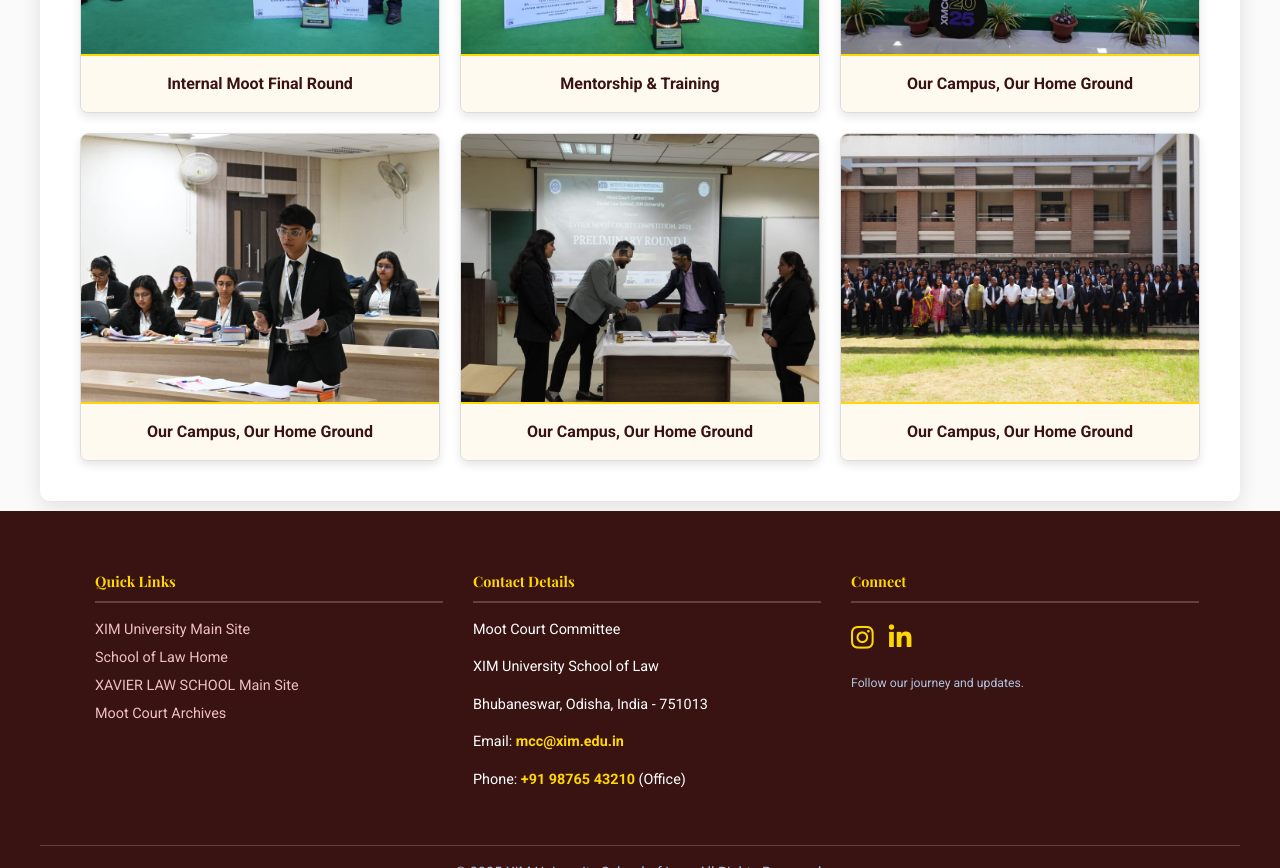
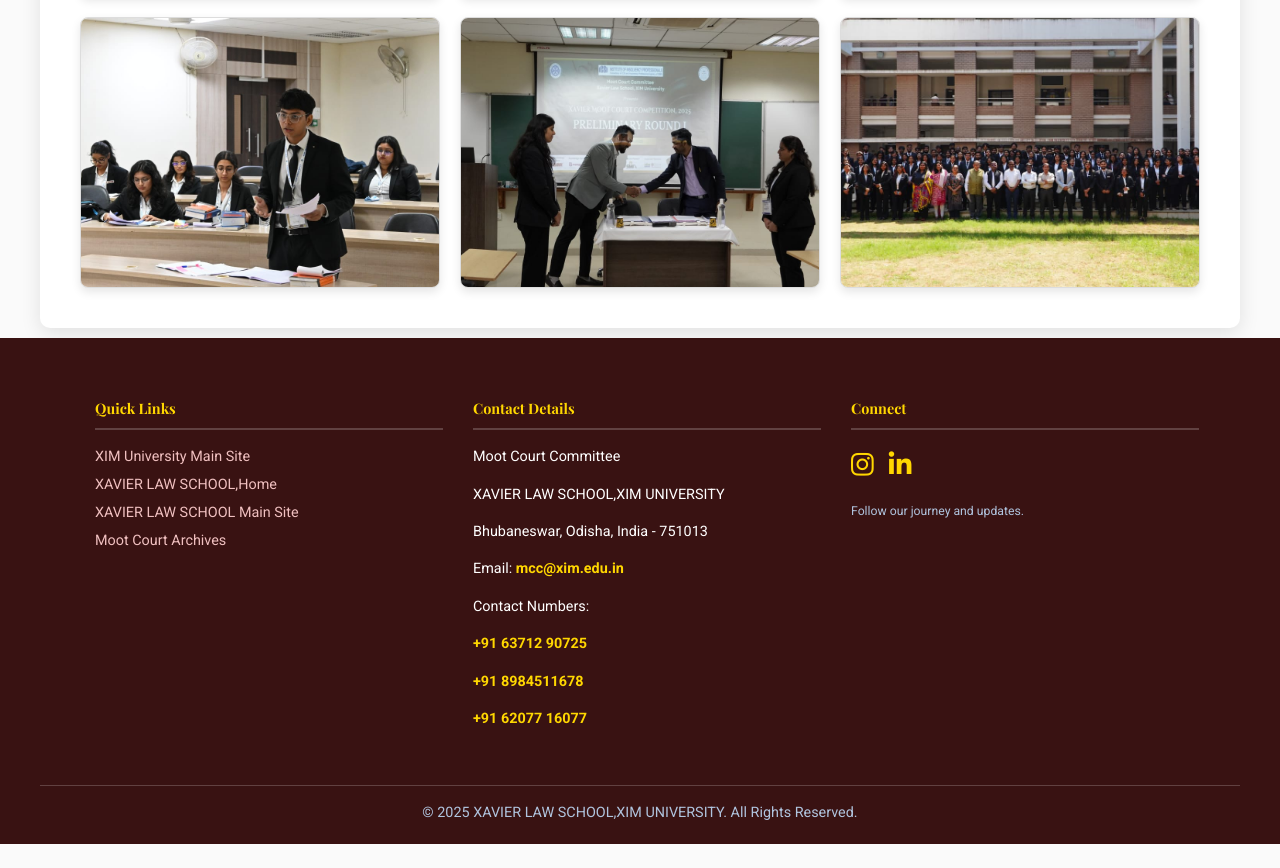
Before and after one commit to notsomohit/XMCC_2026, a plain HTML site: page index.html in a window 1280 px wide. Shown: the part 4569-5437 px from the top of the page. After the commit the page ends 5413 px from the top, so only its background shows below. Drawn offline with nearby package versions, Linux system fonts and the light colour scheme.

```diff
--- a/index.html
+++ b/index.html
@@ -149,7 +149,7 @@
                     </div>
                     <div class="member-details">
                         <h4 class="member-title">Faculty CO-Convenor</h4>
-                        <p class="member-name">Dr. MANISHA CHAKRABORTY</p>
+                        <p class="member-name">Dr. Manisha Chakraborty</p>
                         <p class="member-role">MOOT COURT COMMITTEE</p>
                     </div>
                 </div>
@@ -182,7 +182,7 @@
                     </div>
                     <div class="member-details">
                         <h4 class="member-title">co-convenor</h4>
-                        <p class="member-name">ISHIKA RANA </p>
+                        <p class="member-name">Ishika Rana </p>
                         <p class="member-role">Final Year B.A.LL.B.</p>
                     </div>
                 </div>
@@ -209,47 +209,47 @@
             <div class="gallery-grid">
                 <div class="gallery-item">
                     <img src= "assets/images/three/WhatsApp Image 2025-12-21 at 5.44.02 PM (1).jpeg" alt="Winning Team with Trophy" class="gallery-image">
-                    <div class="caption">National Moot Champions 2025</div>
+                    <!-- <div class="caption">National Moot Champions 2025</div> -->
                 </div>
 
                 <div class="gallery-item">
                     <img src="./assets/images/WhatsApp Image 2025-12-02 at 10.15.03 PM (1).jpeg" alt="Team at Competition Venue" class="gallery-image">
-                    <div class="caption">Memorial Submission Day</div>
+                    <!-- <div class="caption">Memorial Submission Day</div> -->
                 </div>
 
                 <div class="gallery-item">
                     <img src="./assets/images/WhatsApp Image 2025-12-02 at 10.15.03 PM.jpeg" alt="Best Speaker Award Ceremony" class="gallery-image">
-                    <div class="caption">Best Speaker Award Winner 2024</div>
+                    <!-- <div class="caption">Best Speaker Award Winner 2024</div> -->
                 </div>
 
                 <div class="gallery-item">
                     <img src="./assets/images/WhatsApp Image 2025-12-02 at 10.15.04 PM (1).jpeg" alt="Internal Moot Final Round" class="gallery-image">
-                    <div class="caption">Internal Moot Final Round</div>
+                    <!-- <div class="caption">Internal Moot Final Round</div> -->
                 </div>
 
                 <div class="gallery-item">
                     <img src="./assets/images/WhatsApp Image 2025-12-02 at 10.15.04 PM (2).jpeg" alt="Faculty with Mooters" class="gallery-image">
-                    <div class="caption">Mentorship & Training</div>
+                    <!-- <div class="caption">Mentorship & Training</div> -->
                 </div>
 
                 <div class="gallery-item">
                     <img src="./assets/images/WhatsApp Image 2025-12-02 at 10.15.05 PM.jpeg" alt="XIM University Law School Building" class="gallery-image">
-                    <div class="caption">Our Campus, Our Home Ground</div>
+                    <!-- <div class="caption">The Spirit of Xavier Mooting</div> -->
                 </div>
 
                 <div class="gallery-item">
                     <img src="./assets/images/three/WhatsApp Image 2025-12-21 at 5.44.02 PM.jpeg" alt="XIM University Law School Building" class="gallery-image">
-                    <div class="caption">Our Campus, Our Home Ground</div>
+                    <!-- <div class="caption">Students Engaged in Competitive Advocacy</div> -->
                 </div>
 
                 <div class="gallery-item">
                     <img src="./assets/images/three/WhatsApp Image 2025-12-21 at 5.44.04 PM.jpeg" alt="XIM University Law School Building" class="gallery-image">
-                    <div class="caption">Our Campus, Our Home Ground</div>
+                    <!-- <div class="caption">Our Campus, Our Home Ground</div> -->
                 </div>
 
                 <div class="gallery-item">
                     <img src="./assets/images/WhatsApp Image 2025-12-02 at 10.15.05 PM (1).jpeg" alt="XIM University Law School Building" class="gallery-image">
-                    <div class="caption">Our Campus, Our Home Ground</div>
+                    <!-- <div class="caption">Our Campus, Our Home Ground</div> -->
                 </div>
             </div>
         </section>
@@ -262,7 +262,7 @@
                 <h4>Quick Links</h4>
                 <ul>
                     <li><a href="https://xim.edu.in/" target="_blank">XIM University Main Site</a></li>
-                    <li><a href="https://xls.xim.edu.in/" target="_blank">School of Law Home</a></li>
+                    <li><a href="https://xls.xim.edu.in/" target="_blank">XAVIER LAW SCHOOL,Home</a></li>
                     <li><a href="https://xls.xim.edu.in/about/" target="_blank">XAVIER LAW SCHOOL Main Site</a></li>
                     <li><a href="https://xls.xim.edu.in/news-events/" target="_blank">Moot Court Archives</a></li>
                 </ul>
@@ -271,10 +271,15 @@
                 <h4>Contact Details</h4>
                 <address>
                     <p>Moot Court Committee</p>
-                    <p>XIM University School of Law</p>
+                    <p>XAVIER LAW SCHOOL,XIM UNIVERSITY</p>
                     <p>Bhubaneswar, Odisha, India - 751013</p>
                     <p class="footer-email">Email: <a href="mailto:mcc@xim.edu.in">mcc@xim.edu.in</a></p>
-                    <p class="footer-phone">Phone: <a href="tel:+919876543210">+91 98765 43210</a> (Office)</p>
+                    <p class="footer-phone">
+                        Contact Numbers:
+                        <p class="footer-phone"><a href="tel:+919876543210">+91 63712 90725</a></p>
+                        <p class="footer-phone"><a href="tel:+919876543210">+91 8984511678</a></p>
+                        <p class="footer-phone"><a href="tel:+919876543210">+91 62077 16077</a></p>
+                    </p>
                 </address>
             </div>
             <div class="footer-column">
@@ -293,7 +298,7 @@
             </div>
         </div>
         <div class="copyright">
-            &copy; 2025 XIM University School of Law. All Rights Reserved.
+            &copy; 2025 XAVIER LAW SCHOOL,XIM UNIVERSITY. All Rights Reserved.
         </div>
     </footer>
 
```
